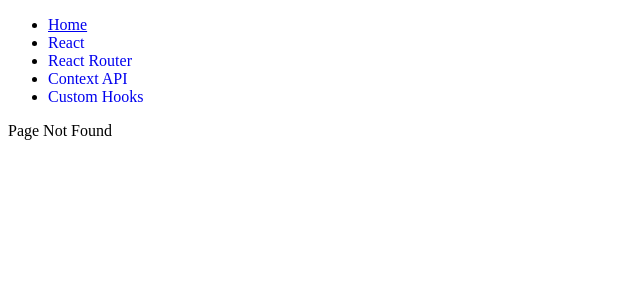
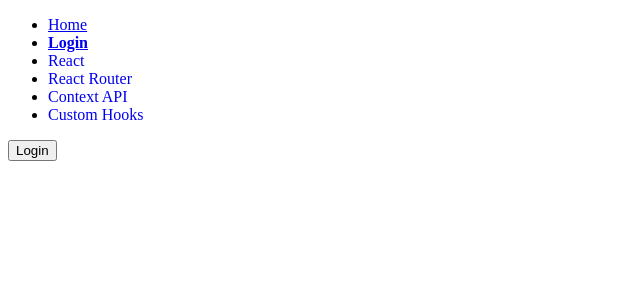
Before and after one commit to rhundal/dynamic-routing, a React (Vite) app in the folder vite-project/: page /login in a window 1280 px wide. Before the commit this address had no page. Shown: the top 300 px of the page, without its empty margins (0-640 px from the left). Built offline with nearby package versions, Linux system fonts and the light colour scheme.

Commit message:
Added login page and route, added button to login page, implemented AuthContext, toggle login work in progress

```diff
--- a/vite-project/src/App.tsx
+++ b/vite-project/src/App.tsx
@@ -1,9 +1,10 @@
 import "./App.css";
 import { Routes, Route } from "react-router-dom";
-import Navbar from "./components/navbar";
+import Navbar from "./components/Navbar";
 import Blog from "./pages/Blog";
 import PageNotFound from "./pages/PostNotFound";
 import PostDetails from "./pages/PostDetails";
+import Login from "./pages/Login";
 
 function App() {
   return (
@@ -12,6 +13,7 @@ function App() {
       <Routes>
         <Route path="/" element={<Blog />} />
         <Route path="*" element={<PageNotFound />} />
+        <Route path="/login" element={<Login />} />
         <Route path="/blog/:slug" element={<PostDetails />} />
       </Routes>
     </div>
--- a/vite-project/src/components/Navbar.tsx
+++ b/vite-project/src/components/Navbar.tsx
@@ -18,6 +18,12 @@ export default function Navbar() {
             <NavLink to="/" end>
               Home
             </NavLink>{" "}
+          </li>
+          <li>
+            <NavLink to="/login" style={activeStyle} end>
+              {" "}
+              Login
+            </NavLink>
           </li>
           <li>
             <NavLink to="/blog/learning-react" style={activeStyle} end>
@@ -47,3 +53,10 @@ export default function Navbar() {
     </header>
   );
 }
+
+/*
+Navbar/Header:
+The application’s main navigation should display a “Log In” link if the user is logged out, and a “Log Out” button and a link to the “Admin” page if the user is logged in.
+Actual authentication is not required, but you should use the AuthContext to manage the authentication state and switch between the login and logout states when the buttons are clicked.
+
+*/
--- /dev/null
+++ b/vite-project/src/pages/Login.tsx
@@ -0,0 +1,13 @@
+// A simple page with a “Log In” button that calls the login() function from the context.
+
+export default function Login() {
+
+
+  function loginFunction() {}
+
+  return (
+    <div>
+      <button onClick={loginFunction}> Login</button>
+    </div>
+  );
+}
--- a/vite-project/src/pages/PostDetails.tsx
+++ b/vite-project/src/pages/PostDetails.tsx
@@ -1,4 +1,4 @@
-import Post from "../components/post";
+import Post from "../components/Post";
 import posts from "../lib/posts";
 import type { PostType } from "../types/posts.types";
 
@@ -11,8 +11,6 @@ export default function PostDetails() {
     (post) => post.slug === slug,
   );
 
-  // let post1: PostType | undefined = posts.at(0);
-
   return (
     <div>
       {" "}
```
Also changed, not shown: vite-project/src/context/AuthContext.tsx (added, +39 -0 lines), vite-project/src/types/posts.types.ts (+13 -0 lines).
